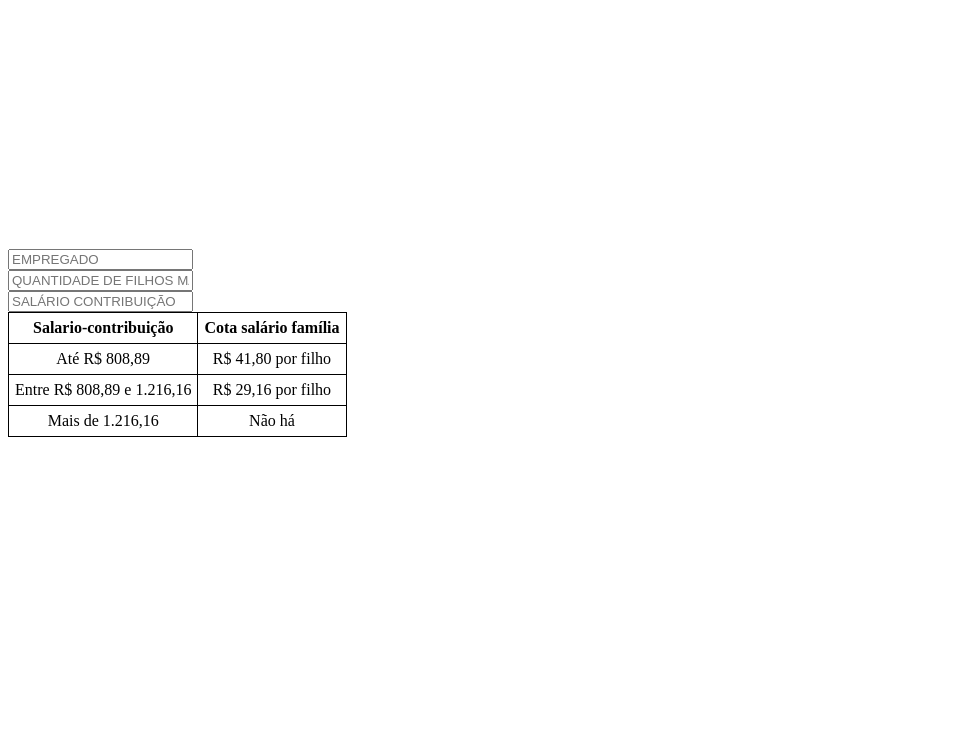
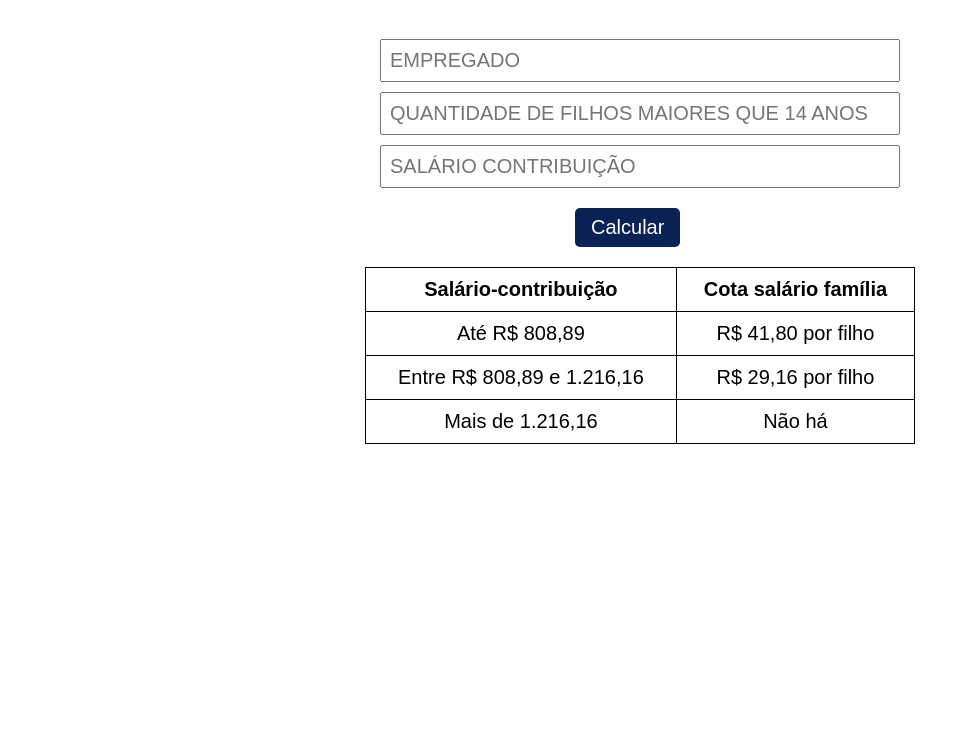
Before and after one commit to lauradib/atividadeSalarioFamilia, a plain HTML site: page index.html in a window 1280 px wide. Shown: the part 59-804 px from the top of the page, without its empty margins (0-970 px from the left). Drawn offline with Linux system fonts and the light colour scheme.

Commit message:
finalizado

```diff
--- a/index.html
+++ b/index.html
@@ -3,62 +3,54 @@
 <head>
     <meta charset="UTF-8">
     <meta name="viewport" content="width=device-width, initial-scale=1.0">
-    <title>SalárioFamília</title>
+    <title>Salário Família</title>
     <link rel="stylesheet" href="style/index.css">
 </head>
 <body>
 
 <header>
     <div id="banner">
-           <img src="images/salario-familia.jpg" alt="imagem">
+        <img src="images/salario-familia.jpg" alt="imagem">
     </div>
+
 </header>
 
 <main>
     <div id="input">
-        <input type="EMPREGADO" placeholder="EMPREGADO">
+        <input id="empregadoInput" type="text" placeholder="EMPREGADO">
         <br>
-        <input type="QUANTIDADE DE FILHOS MAIORES QUE 14 ANOS" placeholder="QUANTIDADE DE FILHOS MAIORES QUE 14 ANOS">
+        <input id="filhosInput" type="number" placeholder="QUANTIDADE DE FILHOS MAIORES QUE 14 ANOS">
         <br>
-        <input type="SALÁRIO CONTRIBUIÇÃO" placeholder="SALÁRIO CONTRIBUIÇÃO">
+        <input id="salarioInput" type="number" placeholder="SALÁRIO CONTRIBUIÇÃO">
         <br>
+        <button onclick="calcularSalarioFamilia()">Calcular</button>
     </div>
 
-
     <table id="tabela">
-     <tr>
-
-            <th> Salario-contribuição </th>
-            <th> Cota salário família </th>
-
-     </tr>
-
         <tr>
-
-            <td> Até R$ 808,89  </td>
-            <td> R$ 41,80 por filho </td>
-
-
-
+            <th>Salário-contribuição</th>
+            <th>Cota salário família</th>
         </tr>
         <tr>
-            <td> Entre R$ 808,89 e 1.216,16 </td>
-            <td> R$ 29,16 por filho </td>
+            <td>Até R$ 808,89</td>
+            <td>R$ 41,80 por filho</td>
+        </tr>
+        <tr>
+            <td>Entre R$ 808,89 e 1.216,16</td>
+            <td>R$ 29,16 por filho</td>
+        </tr>
+        <tr>
+            <td>Mais de 1.216,16</td>
+            <td>Não há</td>
+        </tr>
+    </table>
 
-        </tr>
-
-         <tr>
-            <td> Mais de 1.216,16 </td>
-             <td> Não há </td>
-        </tr>
-
-     </table>
-
+    <div id="resultado">
+        <span id="resultadoSalarioFamilia"></span> <!-- Elemento para exibir o resultado -->
+    </div>
 </main>
-
-
+    <script src="script/script.js"></script>
 <footer>
-
 </footer>
 
 </body>
--- /dev/null
+++ b/script/script.js
@@ -0,0 +1,20 @@
+// Função para calcular o salário família
+function calcularSalarioFamilia() {
+    // Obter os valores dos inputs
+    var empregado = document.getElementById("empregadoInput").value; // Obtém o valor do input de empregado
+    var filhos = parseInt(document.getElementById("filhosInput").value); // Obtém o valor do input de filhos e converte para número inteiro
+    var salario = parseFloat(document.getElementById("salarioInput").value); // Obtém o valor do input de salário e converte para número decimal
+
+    // Verificar a faixa de salário contribuição e calcular o salário família
+    var salarioFamilia = 0; // Inicializa a variável que armazenará o valor do salário família
+    if (salario <= 808.89) { // Se o salário for menor ou igual a 808.89
+        salarioFamilia = 41.80 * filhos; // Calcula o salário família multiplicando 41.80 pelo número de filhos
+    } else if (salario > 808.89 && salario <= 1216.16) { // Se o salário for maior que 808.89 e menor ou igual a 1216.16
+        salarioFamilia = 29.16 * filhos; // Calcula o salário família multiplicando 29.16 pelo número de filhos
+    } else { // Caso contrário
+        salarioFamilia = 0; // Define o salário família como 0, pois não há salário família para salários acima de 1216.16
+    }
+
+    // Exibir o resultado
+    document.getElementById("resultadoSalarioFamilia").innerText = "O salário família de " + empregado + " é de R$ " + salarioFamilia.toFixed(2); // Exibe o resultado do cálculo na página
+}
--- a/style/index.css
+++ b/style/index.css
@@ -1,40 +1,66 @@
 
 
-:root{
-    --preto: black ;
-    --branco: white ;
+*{
+    padding: 0%;
+    margin: 0%;
+    font-family: Arial, Helvetica, sans-serif;
+    font-size:20px;
+}
+:root {
+    --preto: black;
+    --branco: white;
 }
 
-header, footer{
-    display: flex;
-    justify-content: center;
-    width: 100%;
-    height: 300px
-
+body {
+    margin: 0;
+    font-family: Arial, sans-serif;
 }
 
+header {
+    display: flex;
+    flex-direction: column; /* Ajuste para o botão ficar abaixo da imagem */
+    align-items: center;
+    justify-content: center;
+    height: auto; /* Ajuste para a altura se adaptar ao conteúdo */
+    padding: 20px;
+}
 
+header img {
+    margin-bottom: 10px; /* Espaço entre a imagem e o botão */
+}
 
-#tabela{
+button {
+    padding: 8px 16px; /* Redução do tamanho do botão */
+    background-color: rgb(10, 33, 83);
+    color: white;
+    border: none;
+    border-radius: 5px;
+    cursor: pointer;
+    margin-left: 200px;
+    margin-top: 15px;
+}
+
+main {
+    display: flex;
+    flex-direction: column;
+    align-items: center;
+    gap: 20px;
+    padding: 20px;
+}
+
+#input input {
+    padding: 8px;
+    width: 500px;
+    margin: 5px;
+}
+
+#tabela {
+    width: 550px; /* Definindo largura fixa para a tabela */
     border-collapse: collapse;
-
-
 }
 
 th, td {
-    padding: 6px;
+    padding: 10px;
     border: 1px solid var(--preto);
-    user-select: none;
-    flex-direction: column;
     text-align: center;
-    gap: 80px;
-    align-items: center;
-
-
-
 }
-
-main{
-    gap: 30px;
-    justify-content: center;
-}
```
